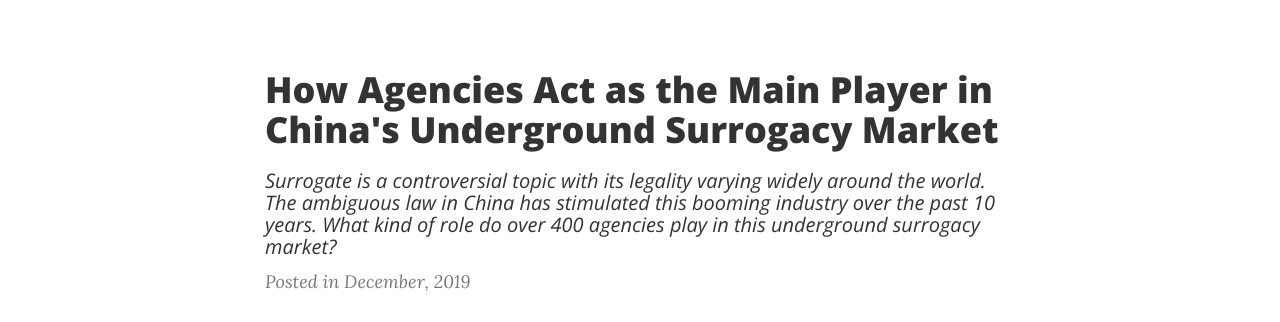
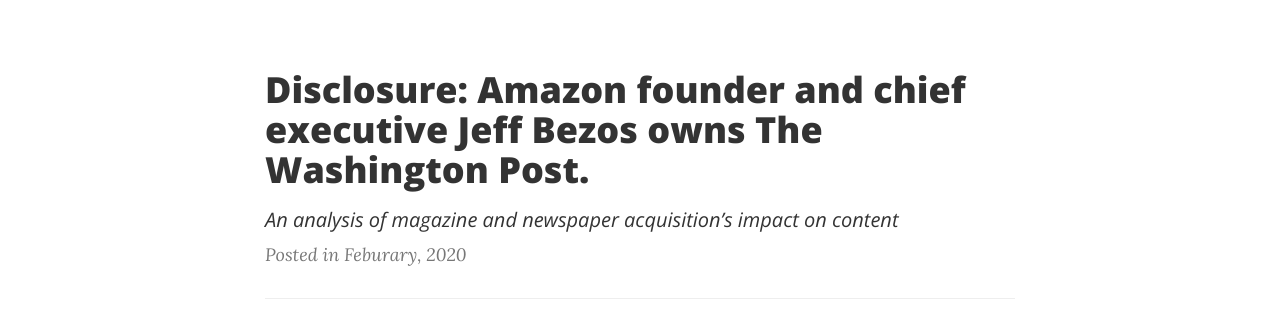
Before and after one commit to kellyzhao97/kellyzhao97.github.io, a website: page index.html in a window 1280 px wide. Shown: the part 458-780 px from the top of the page. Drawn offline with nearby package versions, Linux system fonts and the light colour scheme.

Commit message:
Update index.html

```diff
--- a/index.html
+++ b/index.html
@@ -106,6 +106,18 @@
     <div class="container">
         <div class="row">
             <div class="col-lg-8 col-lg-offset-2 col-md-10 col-md-offset-1">
+                <!-- WORK 7  -->
+                <div class="post-preview">
+                    <a href="https://kellyzhao97.github.io/FYP/" target="_blank">
+                        <h2 class="post-title">
+                            Disclosure: Amazon founder and chief executive Jeff Bezos owns The Washington Post.
+                        </h2>
+                    </a>
+                    <h3 class="post-subtitle">
+                        An analysis of magazine and newspaper acquisition’s impact on content  </h3>
+                    <p class="post-meta">Posted in Feburary, 2020</p>
+                </div>
+                <hr>
                 <!-- WORK 6  -->
                 <div class="post-preview">
                     <a href="https://kellyzhao97.github.io/surrogacy/index.html" target="_blank">
```
